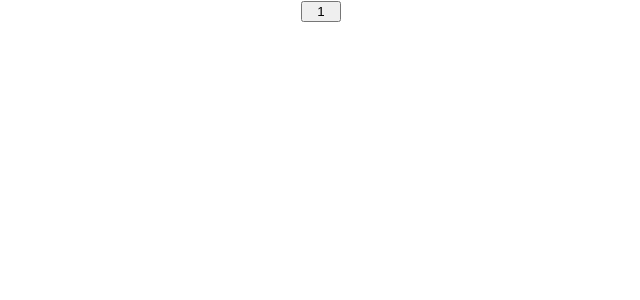
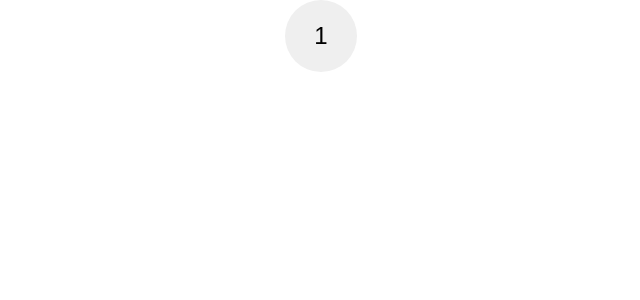
Before and after one commit to marcoscapiberibe/calculator-reactjs, a React (Create React App) app: page / in a window 1280 px wide. Shown: the top 300 px of the page, without its empty margins (319-959 px from the left). Built offline with nearby package versions, Linux system fonts and the light colour scheme.

Commit message:
Estilização do botão no Calculator.css
Estilização do botão no Calculator.css

```diff
--- a/src/components/Calculator.css
+++ b/src/components/Calculator.css
@@ -1,3 +1,7 @@
 button {
     width: 3em;
+    height: 3em;
+    font-size: 1.5em;
+    border: none;
+    border-radius: 2em;
 }
```
